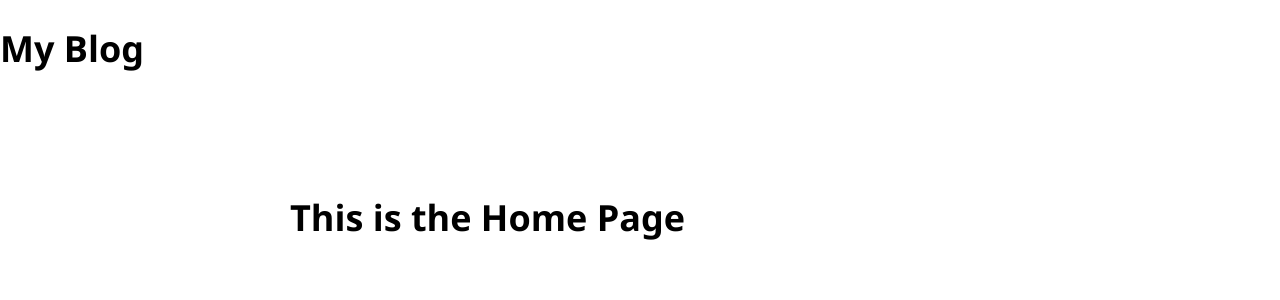
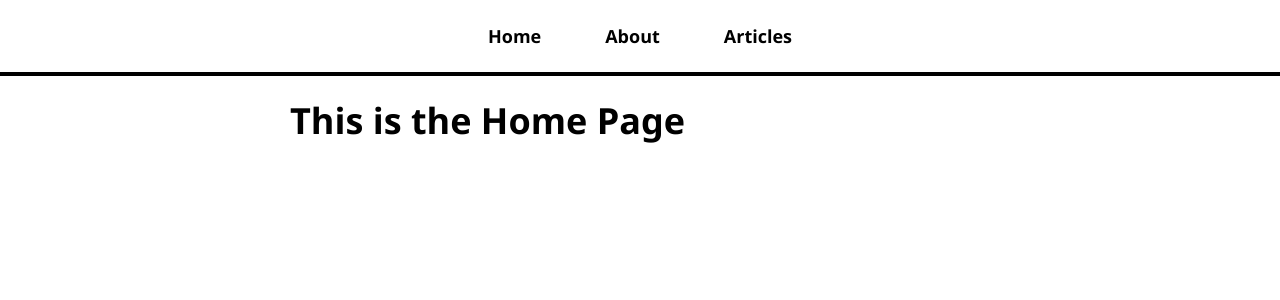
Before and after one commit to ElizPN/full-stack-blog, a React (Create React App) app: page / in a window 1280 px wide. Shown: the top 300 px of the page. Built offline with nearby package versions, Linux system fonts and the light colour scheme.

Commit message:
add NavBar to app

```diff
--- a/src/App.js
+++ b/src/App.js
@@ -4,12 +4,13 @@ import HomePage from "./pages/HomePage";
 import ArticlePage from "./pages/ArticlePage";
 import AboutPage from "./pages/AboutPage";
 import ArticlesListPage from "./pages/ArticlesListPage";
+import NavBar from "./NavBar";
 
 function App() {
   return (
     <BrowserRouter>
       <div className="App">
-        <h1>My Blog</h1>
+        <NavBar />
         <div id="page-body">
           <Routes>
             <Route path="/" element={<HomePage />} />
```
